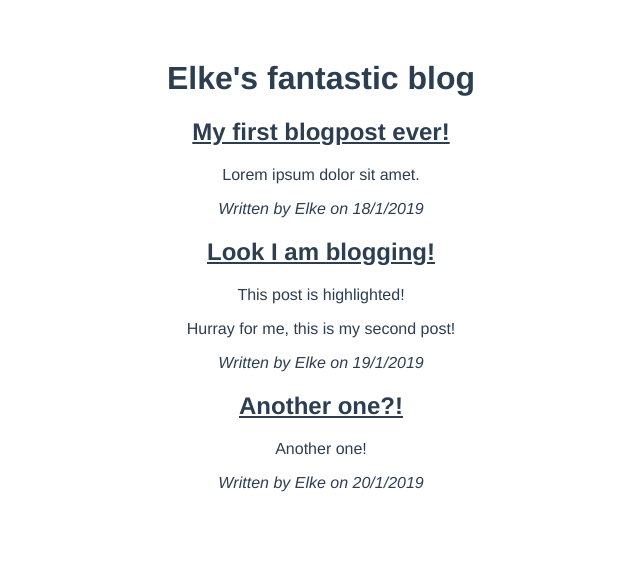
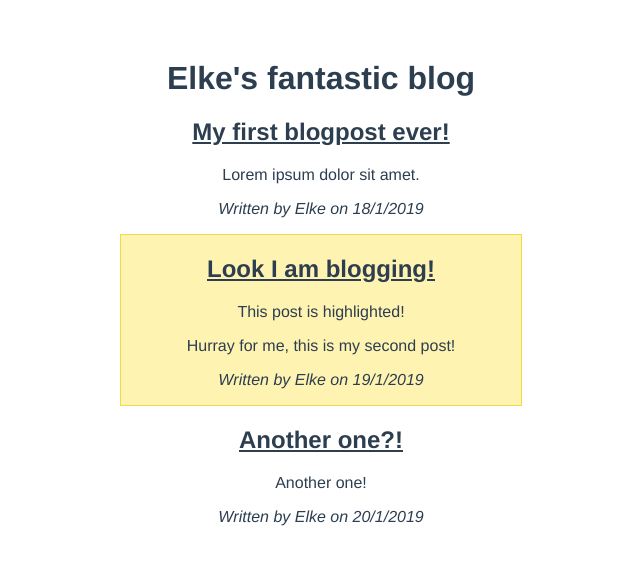
Before and after one commit to Ordina-Group/vue-typescript-wordvue, a Vue app: page / in a window 1280 px wide. Shown: the top 564 px of the page, without its empty margins (319-959 px from the left). Built offline with nearby package versions, Linux system fonts and the light colour scheme.

Commit message:
Conditional CSS to highlight a blog post

```diff
--- a/src/components/BlogPost.vue
+++ b/src/components/BlogPost.vue
@@ -1,5 +1,5 @@
 <template>
-	<div class="blogpost">
+	<div class="blogpost" :class="{ highlighted: post.highlighted }">
 		<h2>{{ post.title }}</h2>
 		<p v-if="post.highlighted">This post is highlighted!</p>
 		<p>{{ post.body }}</p>
@@ -30,6 +30,12 @@ export default class BlogPost extends Vue {
 
 <style lang="scss">
 div.blogpost {
+	width: 400px;
+	margin: 0 auto;
+	&.highlighted {
+		border: 1px solid #f4d942;
+		background: #fff3b2;
+	}
 	h2 {
 		text-decoration: underline;
 	}
```
